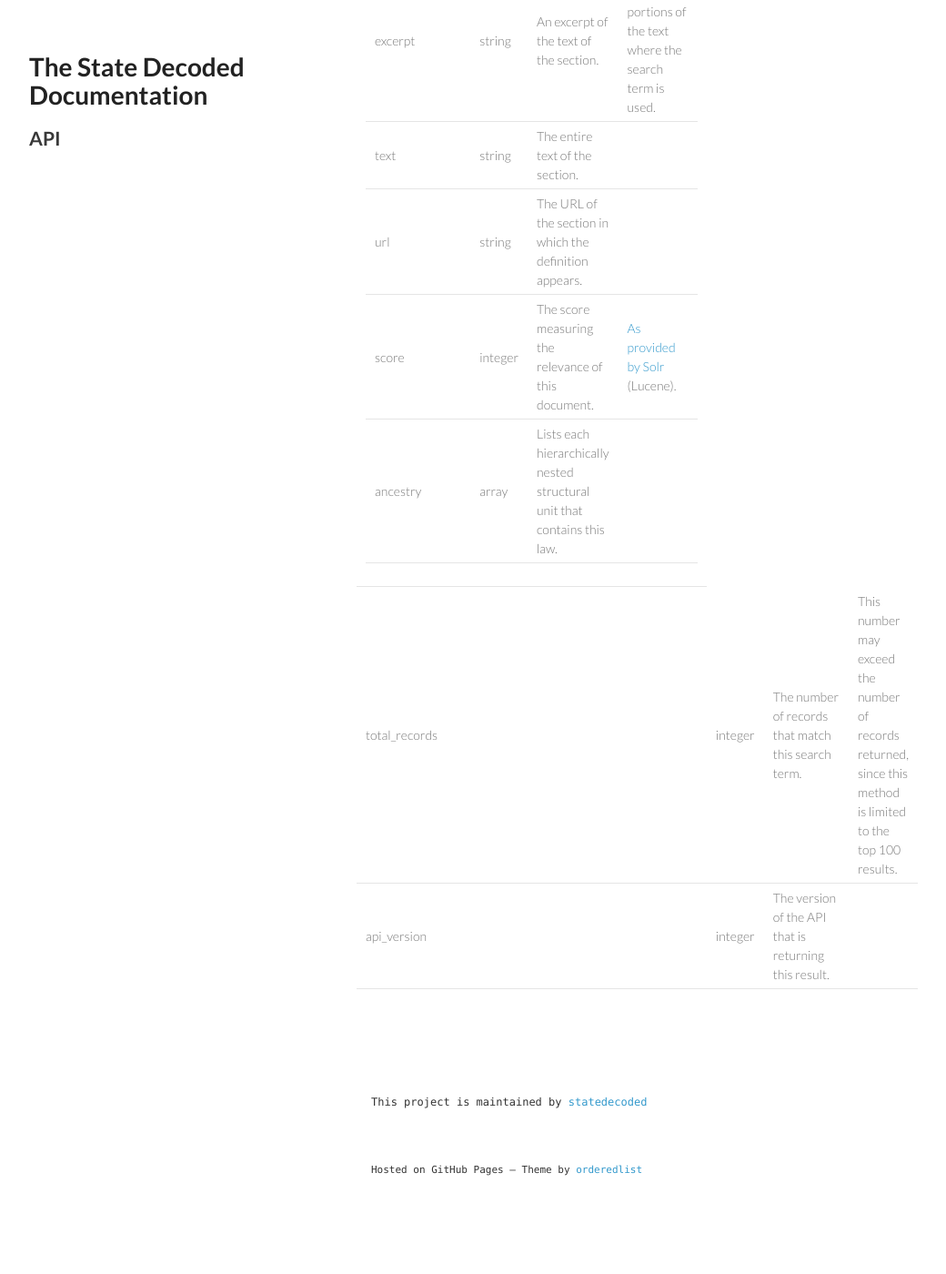
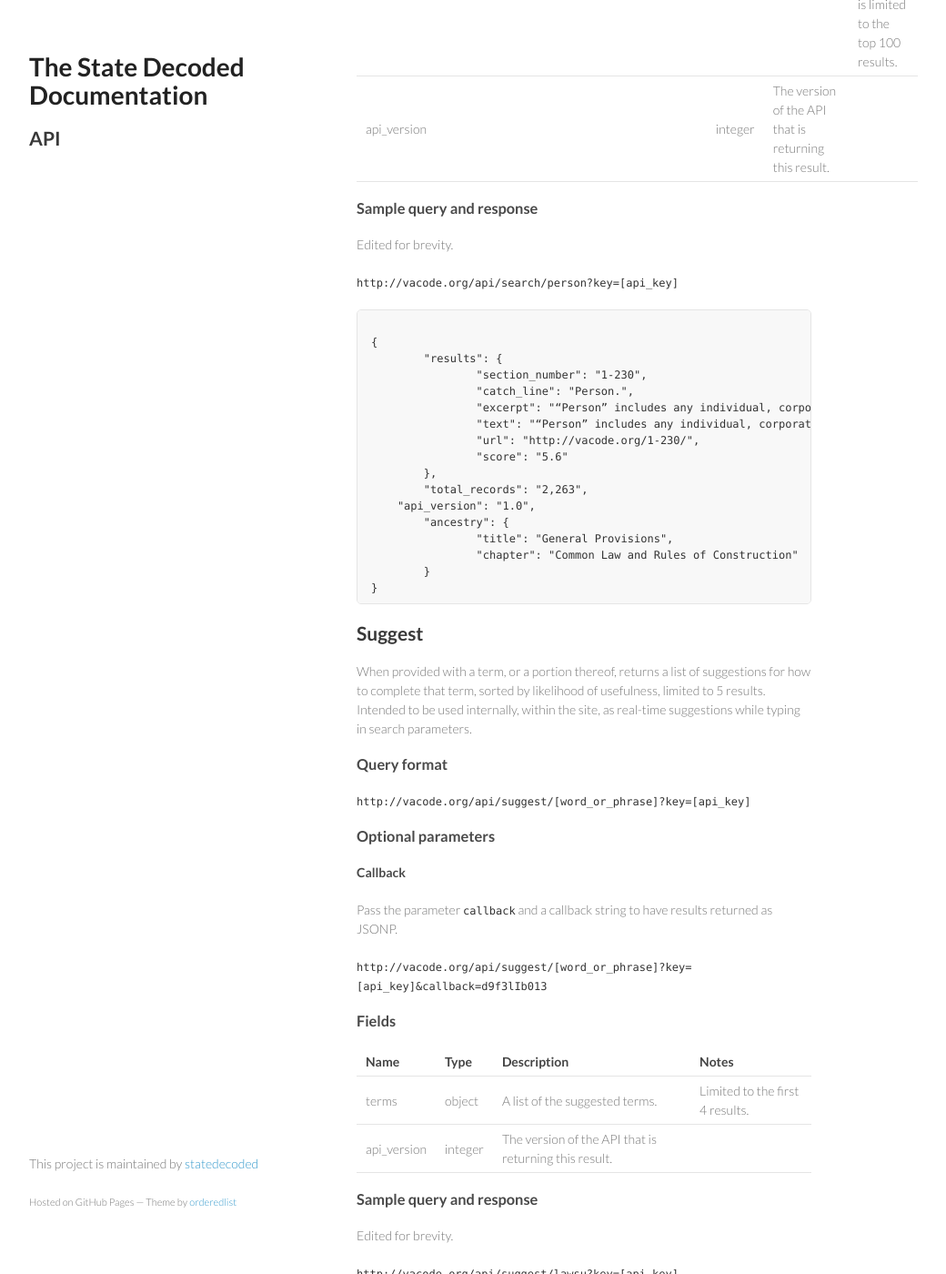
Before and after one commit to statedecoded/documentation, a Jekyll site: the page built from api.html, in a window 1280 px wide and 1400 px high, scrolled down 22231 px. Shown: the whole window at 91% size, without its empty margins (178-1218 px from the left). Built offline with Jekyll 4.4.1, drawn with Linux system fonts in a browser that asks for light colours; some of the changed text lies outside the part shown.

Commit message:
Document the "suggest" API method
Per statedecoded/statedecoded#444.

```diff
--- a/api.html
+++ b/api.html
@@ -12,6 +12,7 @@ layout: default
 <li><a href="#method-law">Law</a></li>
 <li><a href="#method-search">Search</a></li>
 <li><a href="#method-structure">Structure</a></li></ul></li>
+<li><a href="#method-suggest">Suggest</a></li></ul></li>
 <li><a href="#errors">Errors</a></li>
 </ul>
 
@@ -705,8 +706,8 @@ http://vacode.org/api/law/[section_number]?key=[api_key]&amp;fields=catch_line,u
 <td></td>
 </tr>
 
-<p></tbody>
-</table></p>
+</tbody>
+</table>
 
 <h3>Sample query and response</h3>
 
@@ -1262,8 +1263,8 @@ http://vacode.org/api/structure/[identifier]?key=[api_key]&amp;fields=catch_line
 <td></td>
 </tr>
 
-<p></tbody>
-</table></p>
+</tbody>
+</table>
 
 <h3>Sample query and response</h3>
 
@@ -1416,7 +1417,7 @@ http://vacode.org/api/search/[word_or_phrase]?key=[api_key]
 <p>Pass the parameter <code>callback</code> and a callback string to have results returned as JSONP.</p>
 
 <p><code>
-http://vacode.org/api/dictionary/[word_or_phrase]?key=[api_key]&amp;callback=d9f3lIb013
+http://vacode.org/api/search/[word_or_phrase]?key=[api_key]&amp;callback=d9f3lIb013
 </code></p>
 
 <h4>Specified fields</h4>
@@ -1424,7 +1425,7 @@ http://vacode.org/api/dictionary/[word_or_phrase]?key=[api_key]&amp;callback=d9f
 <p>Pass the parameter <code>fields</code> and a comma-separated list of fields to limit the response to those fields.</p>
 
 <p><code>
-http://vacode.org/api/dictionary/word_or_phrase]?key=[api_key]&amp;fields=results
+http://vacode.org/api/search/word_or_phrase]?key=[api_key]&amp;fields=results
 </code></p>
 
 <h3>Fields</h3>
@@ -1515,6 +1516,9 @@ http://vacode.org/api/dictionary/word_or_phrase]?key=[api_key]&amp;fields=result
 <td>The version of the API that is returning this result.</td>
 <td></td>
 </tr>
+
+</tbody>
+</table>
 
 <h3>Sample query and response</h3>
 
@@ -1543,6 +1547,92 @@ http://vacode.org/api/search/person?key=[api_key]
 }
 </code></pre>
 
+
+<h2><a id="method-suggest"></a> Suggest</h2>
+
+<p>When provided with a term, or a portion thereof, returns a list of suggestions for how to complete that term, sorted by likelihood of usefulness, limited to 5 results. Intended to be used internally, within the site, as real-time suggestions while typing in search parameters.</p>
+
+<h3>Query format</h3>
+
+<p><code>
+http://vacode.org/api/suggest/[word_or_phrase]?key=[api_key]
+</code></p>
+
+<h3>Optional parameters</h3>
+
+<h4>Callback</h4>
+
+<p>Pass the parameter <code>callback</code> and a callback string to have results returned as JSONP.</p>
+
+<p><code>
+http://vacode.org/api/suggest/[word_or_phrase]?key=[api_key]&amp;callback=d9f3lIb013
+</code></p>
+
+<h3>Fields</h3>
+
+<table>
+<thead>
+<tr>
+<th>Name</th>
+<th>Type</th>
+<th>Description</th>
+<th>Notes</th>
+</tr>
+</thead>
+<tbody>
+
+<tr>
+<td>terms</td>
+<td>object</td>
+<td>A list of the suggested terms.</td>
+<td>Limited to the first 4 results.</td>
+</tr>
+<tr>
+<td>api_version</td>
+<td>integer</td>
+<td>The version of the API that is returning this result.</td>
+<td></td>
+</tr>
+
+</tbody>
+</table>
+
+<h3>Sample query and response</h3>
+
+<p>Edited for brevity.</p>
+
+<p><code>
+http://vacode.org/api/suggest/lawsu?key=[api_key]
+</code></p>
+
+<pre><code>
+{
+	"terms": [
+		{
+			id: 0,
+			term: "laws"
+		},
+		{
+			id: 1,
+			term: "lawful"
+		},
+		{
+			id: 2,
+			term: "lapse"
+		},
+		{
+			id: 3,
+			term: "lawsuit"
+		},
+		{
+			id: 4,
+			term: "lawns"
+		}
+	],
+    "api_version": "1.0",
+}
+</code></pre>
+
 <h1><a id="errors"></a>Errors</h1>
 
 <p>When a request cannot be completed, the API will return a JSON-formatted error. For example, if an invalid key is provided in a request, the response would be as follows:</p>
@@ -1553,4 +1643,4 @@ http://vacode.org/api/search/person?key=[api_key]
     "message": "An Error Occurred",
     "details": "Invalid key."
 }
-</code></p>
+</code></pre>
```
